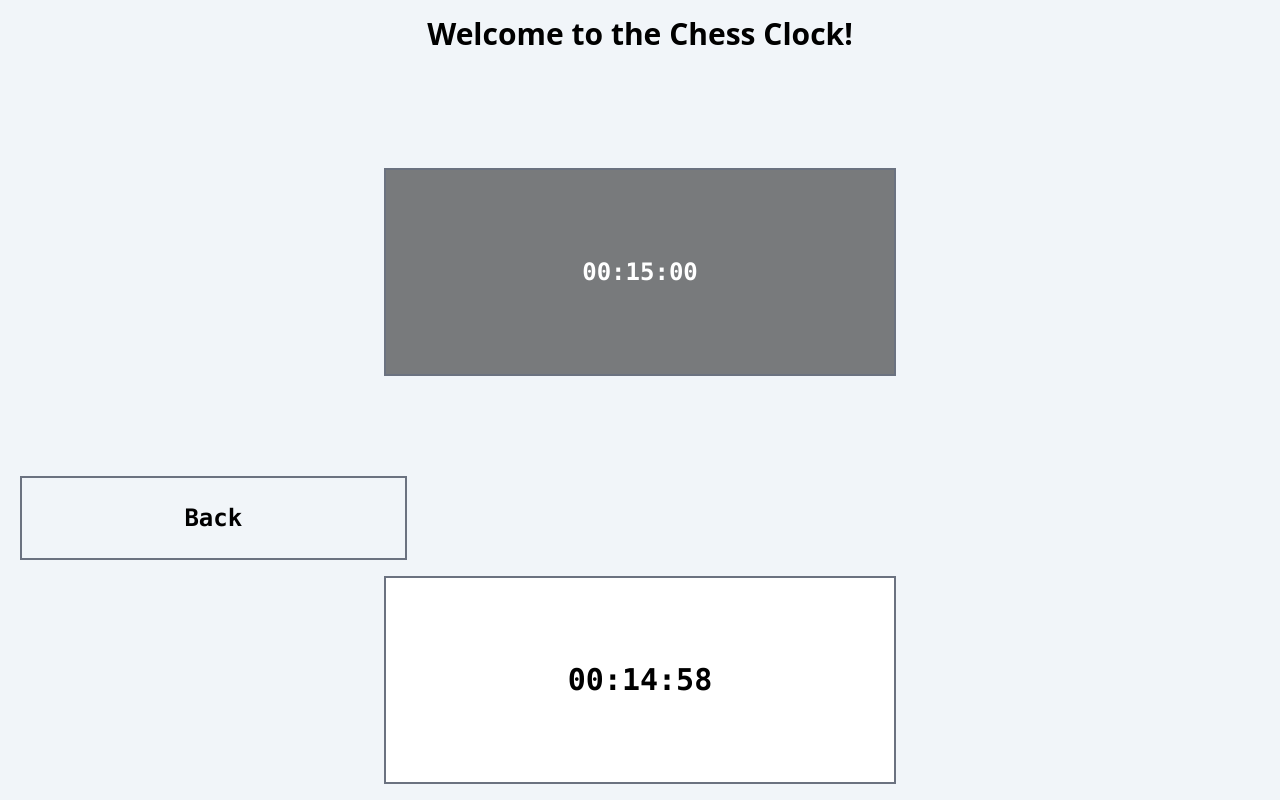
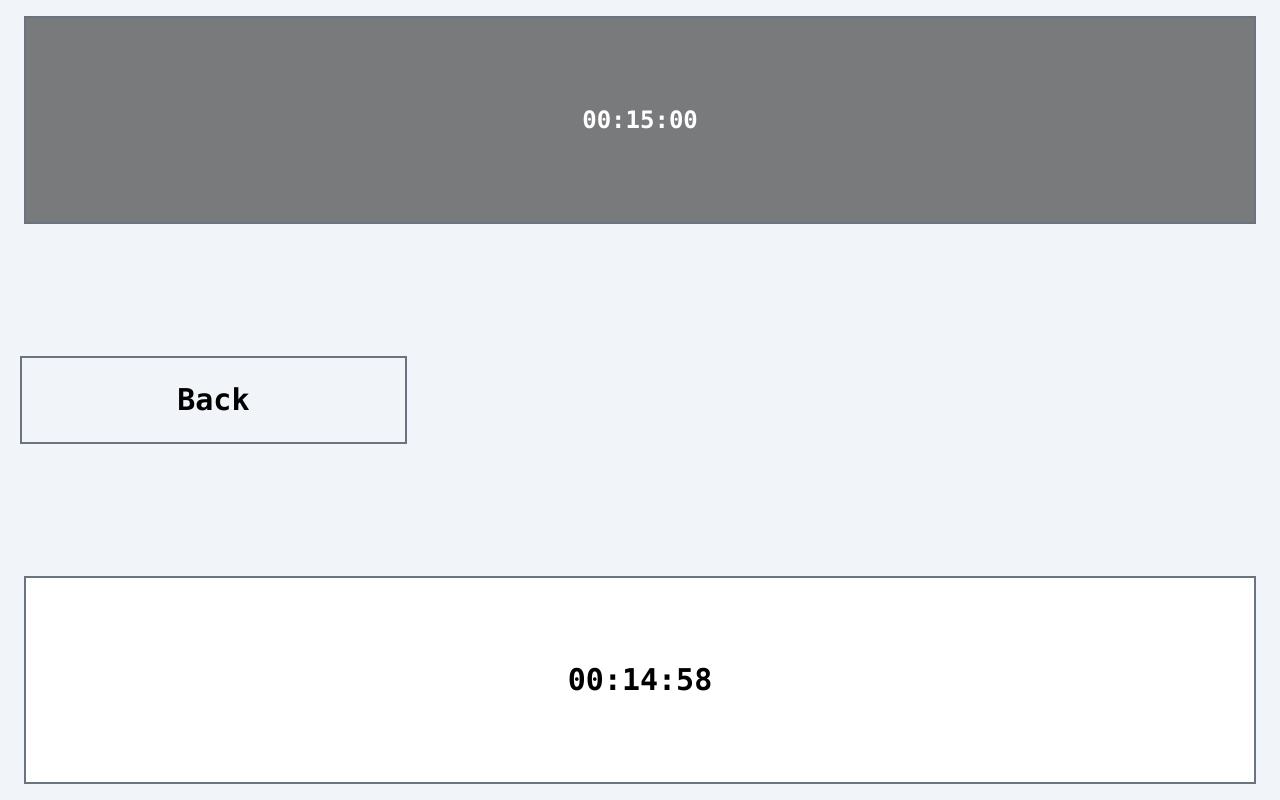
Before and after one commit to Avyukt27/Chess-Clock, a Vue app: page / in a window 1280 px wide. Both pictures are taken after a click on the button "Start". Built offline with nearby package versions, Linux system fonts and the light colour scheme.

Commit message:
Clock v3

```diff
--- a/public/index.html
+++ b/public/index.html
@@ -5,11 +5,11 @@
     <meta http-equiv="X-UA-Compatible" content="IE=edge">
     <meta name="viewport" content="width=device-width,initial-scale=1.0">
     <link rel="icon" href="<%= BASE_URL %>logo.svg">
-    <title><%= htmlWebpackPlugin.options.title %></title>
+    <title>Chess Clock</title>
   </head>
   <body>
     <noscript>
-      <strong>We're sorry but <%= htmlWebpackPlugin.options.title %> doesn't work properly without JavaScript enabled. Please enable it to continue.</strong>
+      <strong>We're sorry but Chess Clock doesn't work properly without JavaScript enabled. Please enable it to continue.</strong>
     </noscript>
     <div id="app"></div>
     <!-- built files will be auto injected -->
--- a/src/App.vue
+++ b/src/App.vue
@@ -2,19 +2,19 @@
   <div
     class="min-h-screen bg-slate-100 text-black dark:bg-slate-900 dark:text-white grid grid-cols-3 grid-rows-[max-content_1fr] justify-center items-center grid-flow-row"
   >
-    <h1 class="text-center text-3xl font-bold p-4 col-span-3">
-      Welcome to the Chess Clock!
+    <h1 class="text-center text-3xl font-bold p-4 col-span-3" v-show="!started">
+      Welcome to the Chess Clock
     </h1>
 
     <label
-      class="text-center text-2xl font-bold font-mono p-6 border-gray-500 border-solid border-2 col-start-1 row-start-2 self-end"
+      class="text-center text-base sm:text-lg md:text-xl lg:text-2xl xl:text-3xl font-bold font-mono p-6 border-gray-500 border-solid border-2 col-start-1 row-start-2 self-end"
       for="set-time-seconds"
       v-if="!started"
     >
       Start Time
     </label>
     <select
-      class="text-center text-2xl bg-black text-white font-bold font-mono p-6 my-4 border-gray-500 border-solid border-2 row-start-3 col-start-1 self-start"
+      class="text-center text-base sm:text-lg md:text-xl lg:text-2xl xl:text-3xl bg-black text-white font-bold font-mono p-6 my-4 border-gray-500 border-solid border-2 row-start-3 col-start-1 self-start"
       id="set-time-seconds"
       v-model="selectedTimeSeconds"
       v-if="!started"
@@ -29,14 +29,14 @@
 
     <!-- Dropdown to change addingInterval -->
     <label
-      class="text-center text-2xl font-bold font-mono p-6 border-gray-500 border-solid border-2 col-start-3 row-start-2 self-end"
+      class="text-center text-base sm:text-lg md:text-xl lg:text-2xl xl:text-3xl font-bold font-mono p-6 border-gray-500 border-solid border-2 col-start-3 row-start-2 self-end"
       for="interval-select"
       v-if="!started"
     >
       Interval
     </label>
     <select
-      class="text-center text-2xl bg-black text-white font-bold font-mono p-6 my-4 border-gray-500 border-solid border-2 row-start-3 col-start-3 self-start"
+      class="text-center text-base sm:text-lg md:text-xl lg:text-2xl xl:text-3xl bg-black text-white font-bold font-mono p-6 my-4 border-gray-500 border-solid border-2 row-start-3 col-start-3 self-start"
       id="interval-select"
       v-model="addingInterval"
       v-if="!started"
@@ -48,7 +48,7 @@
     </select>
 
     <button
-      class="text-center text-2xl font-bold font-mono p-6 mx-96 border-gray-500 border-solid border-2 col-span-3"
+      class="text-center text-base sm:text-lg md:text-xl lg:text-2xl xl:text-3xl font-bold font-mono p-6 border-gray-500 border-solid border-2 col-span-3"
       @click="start"
       v-if="!started"
     >
@@ -56,15 +56,18 @@
     </button>
 
     <button
-      :class="[blackTurn ? activeBlack : inactiveBlack]"
-      @click="setTurnWhite"
-      v-if="started"
+      :class="{
+        [blackTurn ? activeBlack : inactiveBlack]: started,
+        [blackWin ? win : lose]: over,
+      }"
+      @click="setTurn"
+      v-show="started"
     >
       {{ blackTimeReadable }}
     </button>
 
     <button
-      class="text-center text-2xl font-bold font-mono p-6 mx-5 border-gray-500 border-solid border-2"
+      class="text-center text-base sm:text-lg md:text-xl lg:text-2xl xl:text-3xl font-bold font-mono p-6 mx-5 border-gray-500 border-solid border-2"
       @click="stop"
       v-if="started"
     >
@@ -72,9 +75,12 @@
     </button>
 
     <button
-      :class="[whiteTurn ? activeWhite : inactiveWhite]"
-      @click="setTurnBlack"
-      v-if="started"
+      :class="{
+        [whiteTurn ? activeWhite : inactiveWhite]: started,
+        [whiteWin ? win : lose]: over,
+      }"
+      @click="setTurn"
+      v-show="started"
     >
       {{ whiteTimeReadable }}
     </button>
@@ -87,6 +93,7 @@ import { onClickOutside } from "@vueuse/core";
 
 // Reactive state variables
 const started = ref(false);
+const over = ref(false);
 const whiteTurn = ref(true);
 const blackTurn = ref(false);
 
@@ -102,11 +109,28 @@ const activeWhite = ref("activeWhite");
 const activeBlack = ref("activeBlack");
 const inactiveWhite = ref("inactiveWhite");
 const inactiveBlack = ref("inactiveBlack");
+const win = ref("win");
+const lose = ref("lose");
+
+const whiteWin = ref(false);
+const blackWin = ref(false);
 
 const dropdownOpen = ref(false);
 const target = ref(null);
 
 let timerInterval = null;
+
+function gameOver() {
+  over.value = true;
+  clearInterval(timerInterval);
+  if (whiteTurn.value) {
+    blackWin.value = true;
+    whiteWin.value = false;
+  } else if (blackTurn.value) {
+    whiteWin.value = true;
+    blackTurn.value = false;
+  }
+}
 
 // Function to set time in readable format
 function setTimeReadable() {
@@ -139,17 +163,12 @@ function setTimeReadable() {
 }
 
 // Function to handle the black turn
-function setTurnBlack() {
+function setTurn() {
   if (whiteTurn.value) {
     whiteTimeSeconds.value += addingInterval.value;
     whiteTurn.value = false;
     blackTurn.value = true;
-  }
-}
-
-// Function to handle the white turn
-function setTurnWhite() {
-  if (blackTurn.value) {
+  } else if (blackTurn.value) {
     blackTimeSeconds.value += addingInterval.value;
     whiteTurn.value = true;
     blackTurn.value = false;
@@ -162,13 +181,22 @@ function start() {
   blackTimeSeconds.value = selectedTimeSeconds.value
   setTimeReadable();
   started.value = true;
+  over.value = false;
   timerInterval = setInterval(() => {
     if (blackTurn.value) {
       blackTimeSeconds.value--;
       setTimeReadable();
+      if (blackTimeSeconds.value <= 0) {
+        console.log("Black Lose");
+        gameOver();
+      }
     } else if (whiteTurn.value) {
       whiteTimeSeconds.value--;
       setTimeReadable();
+      if (whiteTimeSeconds.value <= 0) {
+        console.log("White Lose");
+        gameOver();
+      }
     }
   }, 1000);
 }
@@ -176,6 +204,7 @@ function start() {
 // Stop timer
 function stop() {
   started.value = false;
+  over.value = true;
   clearInterval(timerInterval);
 }
 
@@ -191,19 +220,27 @@ onMounted(() => {
 
 <style lang="css" scoped>
 .activeWhite {
-  @apply text-black bg-white text-center text-3xl font-bold font-mono h-52 m-4 border-gray-500 border-solid border-2 col-span-3 mx-96;
+  @apply text-black bg-white text-center text-3xl font-bold font-mono h-52 mx-2 sm:mx-3 md:mx-4 lg:mx-4 xl:mx-6 my-4 border-gray-500 border-solid border-2 col-span-3;
 }
 
 .activeBlack {
-  @apply text-white bg-black text-center text-3xl font-bold font-mono h-60 m-4 border-gray-500 border-solid border-2 col-span-3 mx-96;
+  @apply text-white bg-black text-center text-3xl font-bold font-mono h-60 mx-2 sm:mx-3 md:mx-4 lg:mx-4 xl:mx-6 my-4 border-gray-500 border-solid border-2 col-span-3;
 }
 
 .inactiveWhite {
-  @apply text-black bg-white bg-opacity-50 text-center text-2xl font-bold font-mono h-60 m-4 border-gray-500 border-solid border-2 col-span-3 mx-96;
+  @apply text-black bg-white bg-opacity-50 text-center text-2xl font-bold font-mono h-60 mx-2 sm:mx-3 md:mx-4 lg:mx-4 xl:mx-6 my-4 border-gray-500 border-solid border-2 col-span-3;
 }
 
 .inactiveBlack {
-  @apply text-white bg-black bg-opacity-50 text-center text-2xl font-bold font-mono h-52 m-4 border-gray-500 border-solid border-2 col-span-3 mx-96;
+  @apply text-white bg-black bg-opacity-50 text-center text-2xl font-bold font-mono h-52 mx-2 sm:mx-3 md:mx-4 lg:mx-4 xl:mx-6 my-4 border-gray-500 border-solid border-2 col-span-3;
+}
+
+.win {
+  @apply text-white bg-green-500 bg-opacity-50 text-center text-2xl font-bold font-mono h-52 mx-2 sm:mx-3 md:mx-4 lg:mx-4 xl:mx-6 my-4 border-gray-500 border-solid border-2 col-span-3;
+}
+
+.lose {
+  @apply text-black bg-red-500 bg-opacity-50 text-center text-2xl font-bold font-mono h-52 mx-2 sm:mx-3 md:mx-4 lg:mx-4 xl:mx-6 my-4 border-gray-500 border-solid border-2 col-span-3;
 }
 
 select {
```
Also changed, not shown: 7 other files (tests, documents, lock files or other folders).
